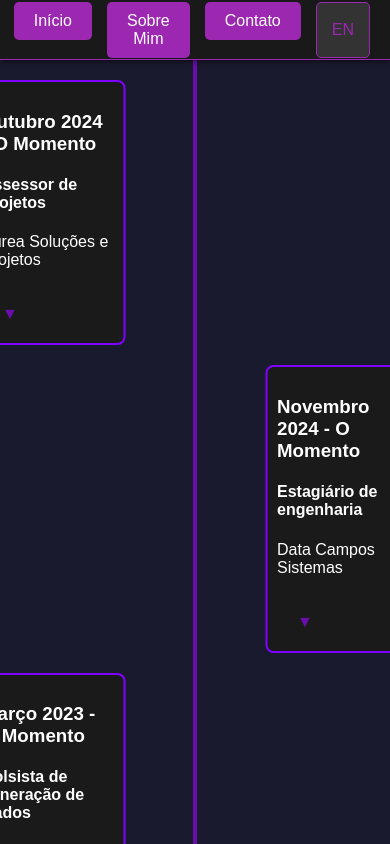
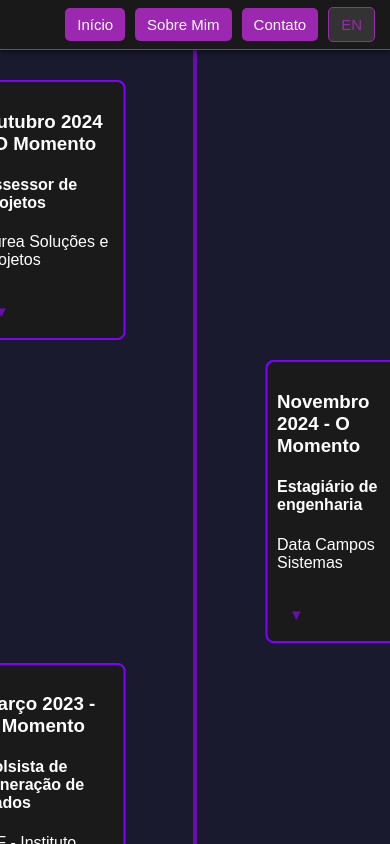
Before and after one commit to PHCordeiro/Meu-Portfolio, a React (Create React App) app: page /Meu-Portfolio/Experiencias/Experiencias in a window 390 px wide. Shown: the top 844 px of the page. Built offline with nearby package versions, Linux system fonts and the light colour scheme.

Commit message:
Responsividade Home.css

```diff
--- a/src/pages/Home.css
+++ b/src/pages/Home.css
@@ -116,3 +116,85 @@ button:hover {
 .central-button button:hover {
   transform: scale(1.05);
 }
+
+/* Responsividade */
+@media (max-width: 1024px) {
+  .header {
+    height: 50px !important;
+    padding: 0 15px !important;
+  }
+
+  .home-container {
+    padding-top: 50px !important;
+  }
+
+  .profile-picture {
+    width: 150px !important;
+    height: 150px !important;
+  }
+
+  .character-info {
+    padding: 15px !important;
+    max-width: 90% !important;
+  }
+
+  button {
+    padding: 8px 20px !important;
+    font-size: 14px !important;
+  }
+}
+
+@media (max-width: 768px) {
+  .header {
+    height: 50px !important;
+    justify-content: center !important;
+  }
+
+  .profile-picture {
+    width: 120px !important;
+    height: 120px !important;
+  }
+
+  .character-info {
+    padding: 10px !important;
+  }
+
+  .button-container {
+    align-items: center !important;
+    gap: 10px !important;
+    margin-left: auto !important;
+  }
+
+  button {
+    padding: 8px 20px !important;
+    font-size: 14px !important;
+  }
+}
+
+@media (max-width: 480px) {
+  .header {
+    height: 50px !important;
+    font-size: 14px !important;
+  }
+
+  .profile-picture {
+    width: 150px !important;
+    height: 150px !important;
+  }
+
+  .character-info {
+    padding: 8px !important;
+    max-width: 90% !important;
+  }
+
+  button {
+    font-size: 15px !important;
+    padding: 8px 12px !important;
+  }
+
+  .projects-section,
+  .carreira {
+    flex-direction: column !important;
+    gap: 10px !important;
+  }
+}
```
